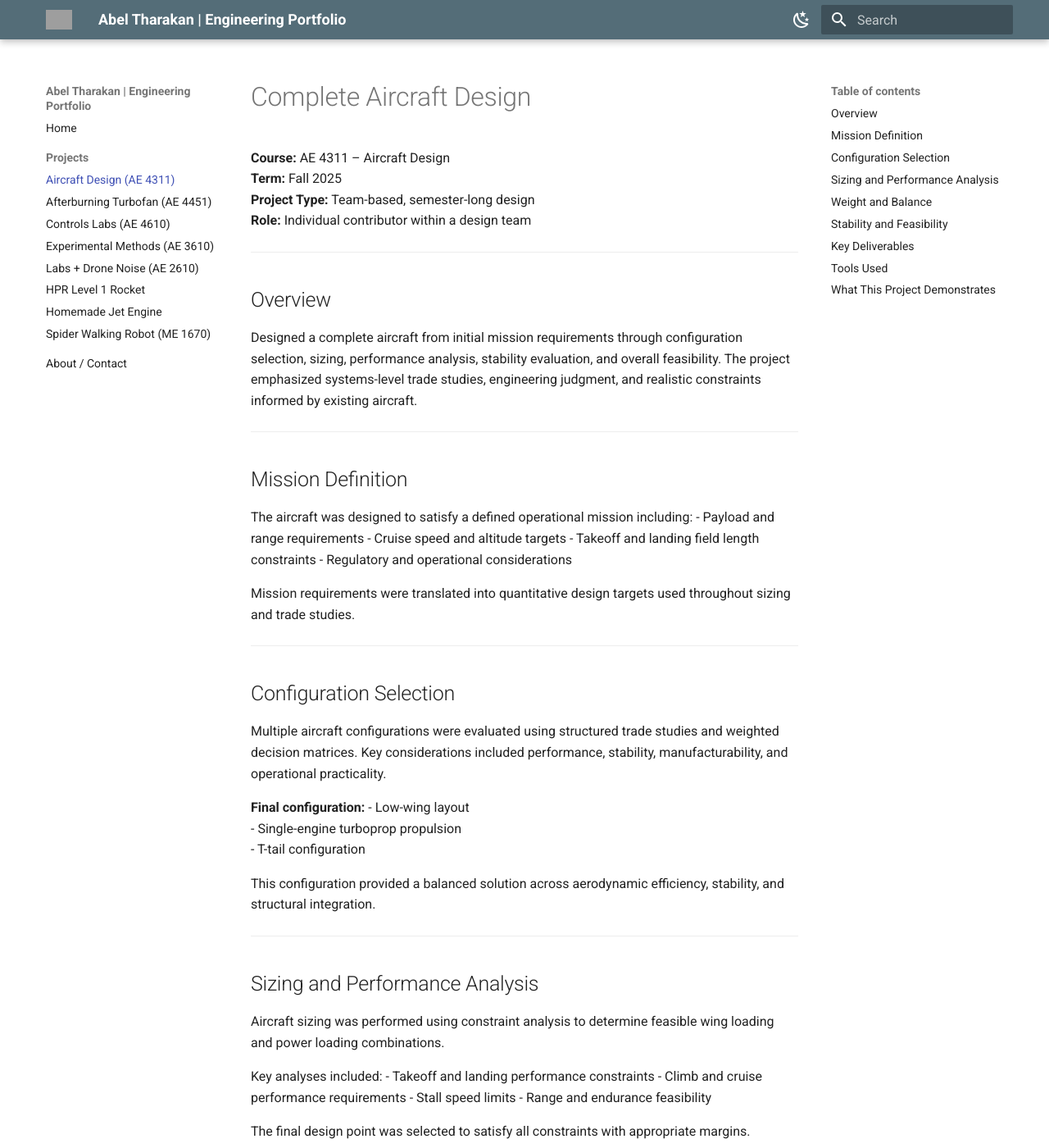
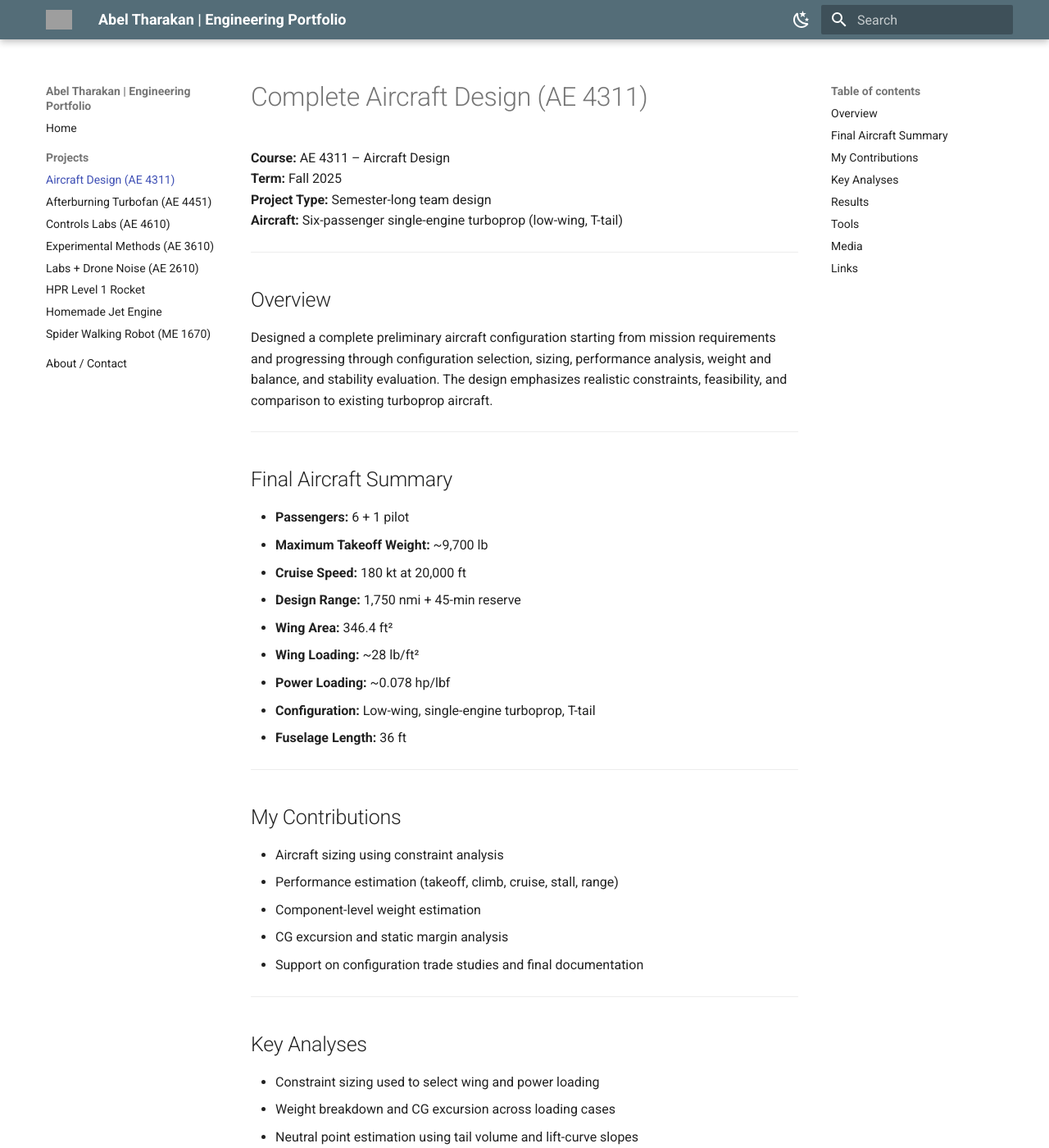
Before and after one commit to atharakan/portfolio, an MkDocs documentation site: the page built from docs/projects/ae4311-aircraft-design.md, in a window 1280 px wide and 1400 px high. Shown: the whole window at 82% size. Built offline with MkDocs 1.6.1 and Material for MkDocs 9.7.7, drawn with Linux system fonts in a browser that asks for light colours; some of the changed text lies outside the part shown; grey boxes are pictures that could not be loaded.

Commit message:
Update ae4311-aircraft-design.md

```diff
--- a/docs/projects/ae4311-aircraft-design.md
+++ b/docs/projects/ae4311-aircraft-design.md
@@ -1,98 +1,75 @@
-# Complete Aircraft Design
+# Complete Aircraft Design (AE 4311)
+
 **Course:** AE 4311 – Aircraft Design
 **Term:** Fall 2025
-**Project Type:** Team-based, semester-long design
-**Role:** Individual contributor within a design team
+**Project Type:** Semester-long team design
+**Aircraft:** Six-passenger single-engine turboprop (low-wing, T-tail)
 
 ---
 
 ## Overview
-Designed a complete aircraft from initial mission requirements through configuration selection, sizing, performance analysis, stability evaluation, and overall feasibility. The project emphasized systems-level trade studies, engineering judgment, and realistic constraints informed by existing aircraft.
+Designed a complete preliminary aircraft configuration starting from mission requirements and progressing through configuration selection, sizing, performance analysis, weight and balance, and stability evaluation. The design emphasizes realistic constraints, feasibility, and comparison to existing turboprop aircraft.
 
 ---
 
-## Mission Definition
-The aircraft was designed to satisfy a defined operational mission including:
-- Payload and range requirements
-- Cruise speed and altitude targets
-- Takeoff and landing field length constraints
-- Regulatory and operational considerations
-
-Mission requirements were translated into quantitative design targets used throughout sizing and trade studies.
+## Final Aircraft Summary
+- **Passengers:** 6 + 1 pilot
+- **Maximum Takeoff Weight:** ~9,700 lb
+- **Cruise Speed:** 180 kt at 20,000 ft
+- **Design Range:** 1,750 nmi + 45-min reserve
+- **Wing Area:** 346.4 ft²
+- **Wing Loading:** ~28 lb/ft²
+- **Power Loading:** ~0.078 hp/lbf
+- **Configuration:** Low-wing, single-engine turboprop, T-tail
+- **Fuselage Length:** 36 ft
 
 ---
 
-## Configuration Selection
-Multiple aircraft configurations were evaluated using structured trade studies and weighted decision matrices. Key considerations included performance, stability, manufacturability, and operational practicality.
-
-**Final configuration:**
-- Low-wing layout
-- Single-engine turboprop propulsion
-- T-tail configuration
-
-This configuration provided a balanced solution across aerodynamic efficiency, stability, and structural integration.
+## My Contributions
+- Aircraft sizing using constraint analysis
+- Performance estimation (takeoff, climb, cruise, stall, range)
+- Component-level weight estimation
+- CG excursion and static margin analysis
+- Support on configuration trade studies and final documentation
 
 ---
 
-## Sizing and Performance Analysis
-Aircraft sizing was performed using constraint analysis to determine feasible wing loading and power loading combinations.
-
-Key analyses included:
-- Takeoff and landing performance constraints
-- Climb and cruise performance requirements
-- Stall speed limits
-- Range and endurance feasibility
-
-The final design point was selected to satisfy all constraints with appropriate margins.
-
-*(Insert constraint diagram here)*
+## Key Analyses
+- Constraint sizing used to select wing and power loading
+- Weight breakdown and CG excursion across loading cases
+- Neutral point estimation using tail volume and lift-curve slopes
+- Verified positive static margin across all loading conditions
 
 ---
 
-## Weight and Balance
-A component-level weight estimation was conducted to generate a complete mass breakdown. Center of gravity (CG) locations were estimated for major components and evaluated across multiple loading scenarios.
-
-Analyses performed:
-- Total weight buildup and mass fractions
-- CG excursion across loading cases
-- Static margin and neutral point estimation
-
-The final design maintained acceptable stability margins throughout the operational envelope.
-
-*(Insert CG excursion plot relative to mean geometric chord here)*
+## Results
+- Mission and performance requirements satisfied
+- CG envelope remains forward of the neutral point for all cases
+- Configuration balances aerodynamic efficiency, stability, and practicality
+- Weight class and configuration are consistent with comparable GA turboprop programs
 
 ---
 
-## Stability and Feasibility
-Longitudinal static stability was assessed using neutral point estimation and static margin calculations. The design was verified to be stable across expected loading conditions while meeting mission performance requirements.
-
-Design feasibility was evaluated by comparison against existing aircraft in a similar class to ensure realistic sizing and performance.
+## Tools
+- MATLAB
+- Spreadsheet-based trade studies
+- Aircraft comparison and engineering references
+- LaTeX (final report)
 
 ---
 
-## Key Deliverables
-- Mission profile and requirement definition
-- Configuration trade study and justification
-- Constraint diagram with selected design point
-- Performance estimates (stall, cruise, climb, range)
-- Weight breakdown and CG excursion analysis
-- Stability margin and neutral point estimation
-- Final aircraft specifications and configuration layout
+## Media
+Recommended to include:
+- Constraint diagram
+- CG excursion plot
+- Final configuration / three-view
+
+Example image links (add your actual files to `docs/assets/images/`):
+- `![Constraint diagram](../assets/images/ae4311_constraint.png)`
+- `![CG excursion](../assets/images/ae4311_cg_excursion.png)`
+- `![Three-view](../assets/images/ae4311_threeview.png)`
 
 ---
 
-## Tools Used
-- MATLAB (performance and sizing calculations)
-- Spreadsheet-based trade studies and weight estimation
-- Engineering references and aircraft comparison data
-- LaTeX for formal report documentation
-
----
-
-## What This Project Demonstrates
-- Systems-level aircraft design thinking
-- Ability to balance competing performance and stability requirements
-- Use of engineering judgment alongside analytical methods
-- Experience producing industry-style design deliverables
-
----
+## Links
+- **Final Design Report (PDF):** Available upon request
```
